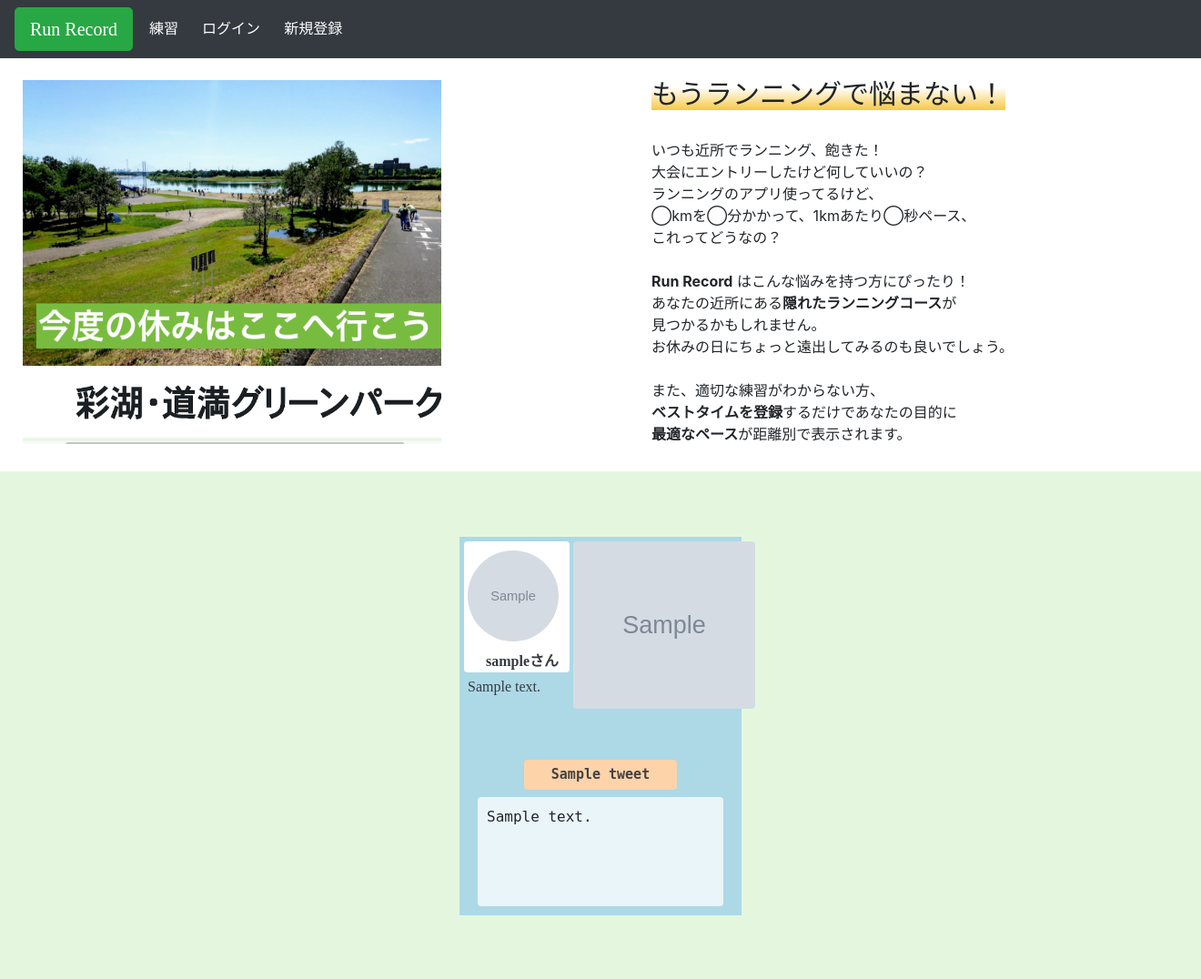
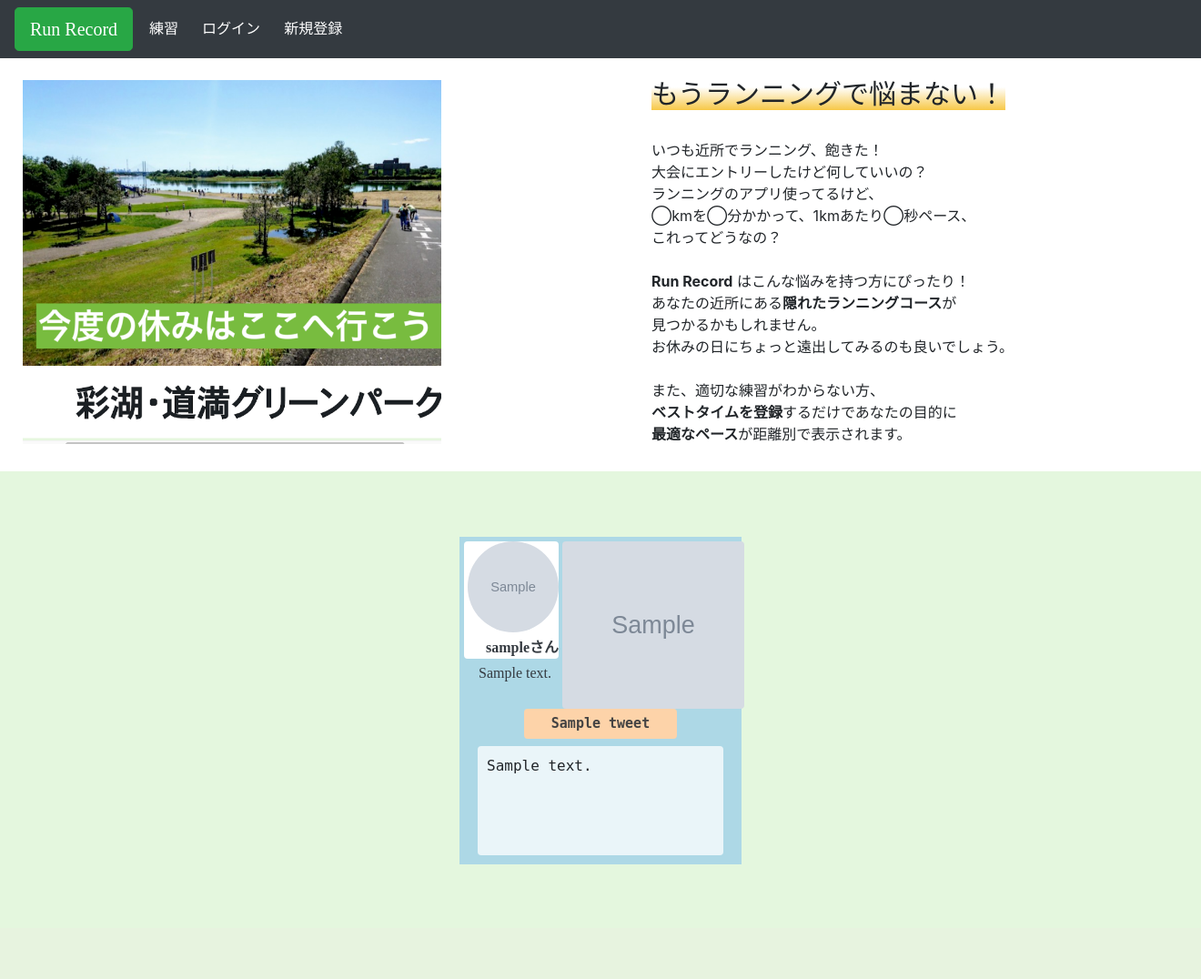
Before and after one commit to naoya221/run_r, a Rails app: page / in a window 1320 px wide; the page is wider, and only the part inside the window is pictured. Shown: that part at 91% size. After the commit the page ends 950 px from the top of that part, so only its background shows below. Run offline with Rails 7, Linux system fonts and the light colour scheme; tables that the repository leaves empty hold one stand-in row (values such as "Sample post"); grey boxes marked "Sample" are stand-in pictures; style sheets or scripts are compiled from the project's sources; parts of the project's set-up code (start-up, migrations or seed data) failed here and were passed over; some libraries are stand-ins or nearby versions.

Commit message:
Update application.scss

```diff
--- a/app/javascript/src/application.scss
+++ b/app/javascript/src/application.scss
@@ -113,12 +113,22 @@ a:hover {
   width: 100px;
   height: 100px;
   border-radius: 60px;
-  margin: 10px 0;
+  margin-bottom: 5px;
 }
 
 .tweet-index-content {
-  width: 15vh;
-  height: 30vh;
+  text-align: center;
+}
+
+.tweet-index-nickname {
+  font-size: 12px;
+  color: black;
+}
+
+.tweet-index-address {
+  margin: 10px;
+  color: black;
+  font-size: 10px;
 }
 
 .tweet-index-place {
```
